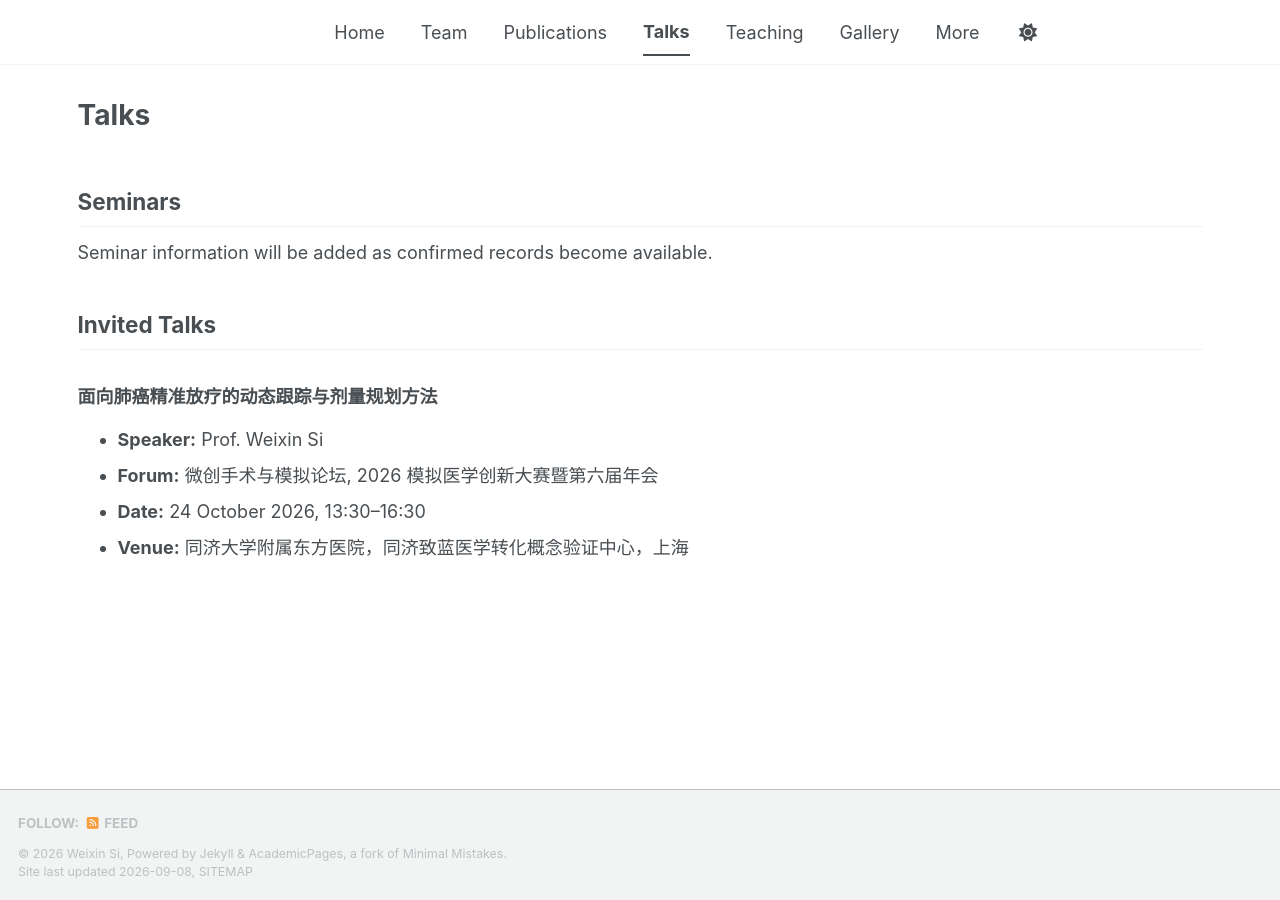
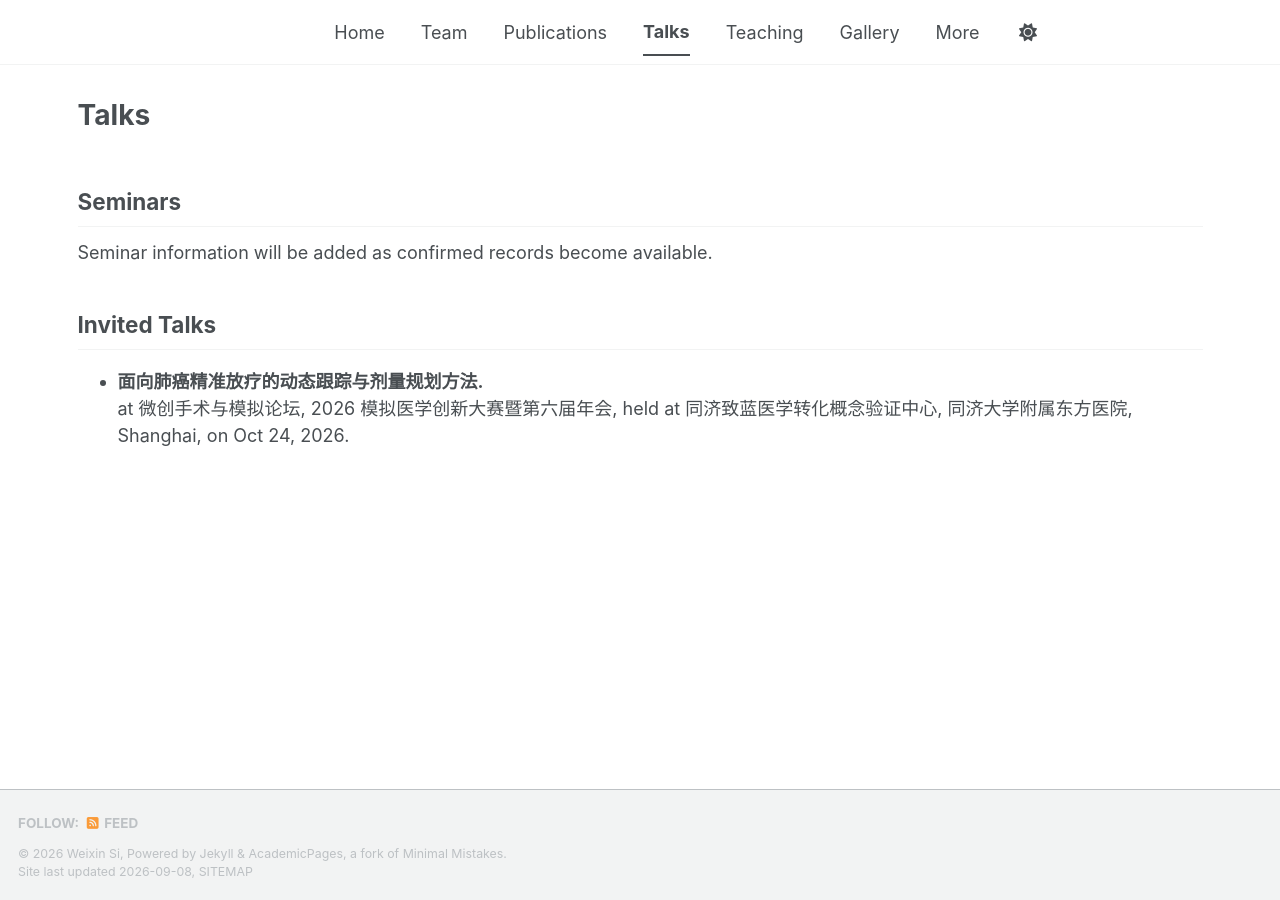
Before and after one commit to WeixinSi/weixinsi.github.io, a Jekyll site: the page built from _pages/talks.md, in a window 1280 px wide. Built offline with Jekyll 4.4.1, drawn with Linux system fonts in a browser that asks for light colours; a style sheet for code colours, icons or effects is not loaded.

Commit message:
Match invited talk reference format

```diff
--- a/_pages/talks.md
+++ b/_pages/talks.md
@@ -10,9 +10,5 @@ Seminar information will be added as confirmed records become available.
 
 ## Invited Talks
 
-### 面向肺癌精准放疗的动态跟踪与剂量规划方法
-
-- **Speaker:** Prof. Weixin Si
-- **Forum:** 微创手术与模拟论坛, 2026 模拟医学创新大赛暨第六届年会
-- **Date:** 24 October 2026, 13:30–16:30
-- **Venue:** 同济大学附属东方医院，同济致蓝医学转化概念验证中心，上海
+- **面向肺癌精准放疗的动态跟踪与剂量规划方法.**<br>
+  at 微创手术与模拟论坛, 2026 模拟医学创新大赛暨第六届年会, held at 同济致蓝医学转化概念验证中心, 同济大学附属东方医院, Shanghai, on Oct 24, 2026.
```
